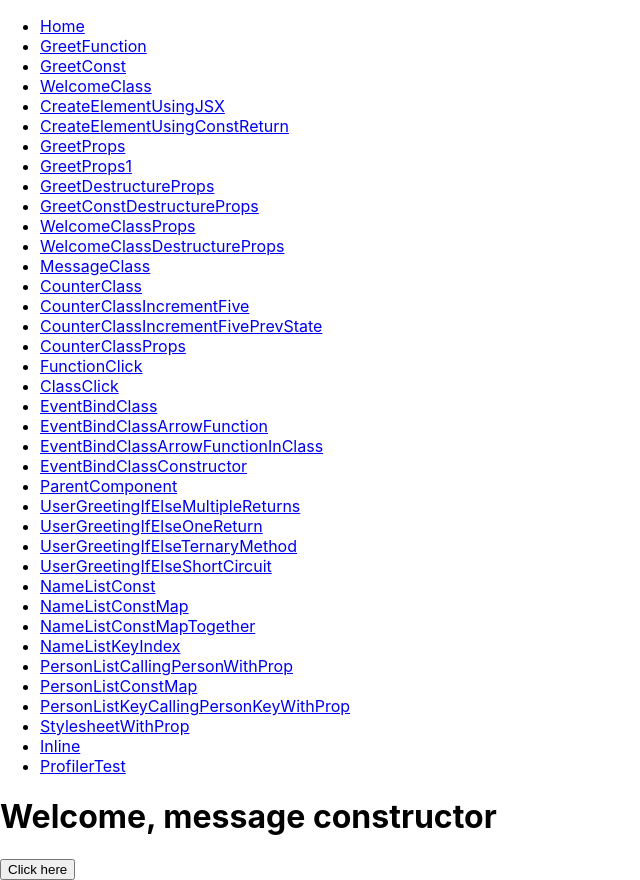
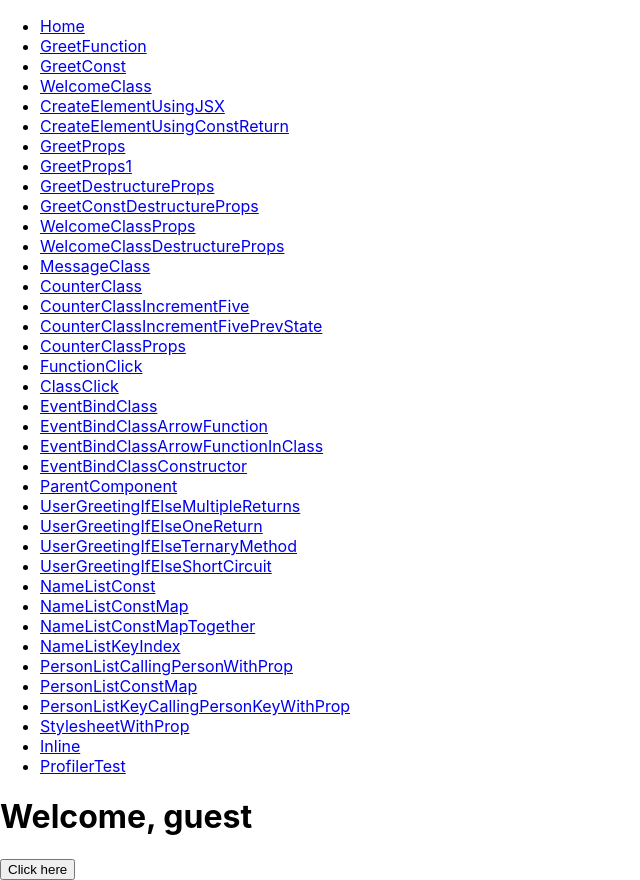
Before and after one commit to manumit-mukund/react_repository, a React (Create React App) app in the folder hello-world-app/: page /MessageClass in a window 1280 px wide. Shown: the whole page, without its empty margins (0-640 px from the left). Built offline with nearby package versions, Linux system fonts and the light colour scheme; the HTML template or start-up script is replaced by a standard one.

Commit message:
Commit changes...

```diff
--- a/hello-world-app/src/components/MessageClass.js
+++ b/hello-world-app/src/components/MessageClass.js
@@ -8,7 +8,7 @@ class MessageClass extends Component {
 
         this.state = {
 
-            mymessage: 'Welcome, message constructor'
+            mymessage: 'Welcome, guest'
 
         }
     }
@@ -17,7 +17,7 @@ class MessageClass extends Component {
 
         this.setState({
 
-            mymessage: 'Welcome, changeMessage()'
+            mymessage: 'Goodbye, guest'
 
         })
     }
```
